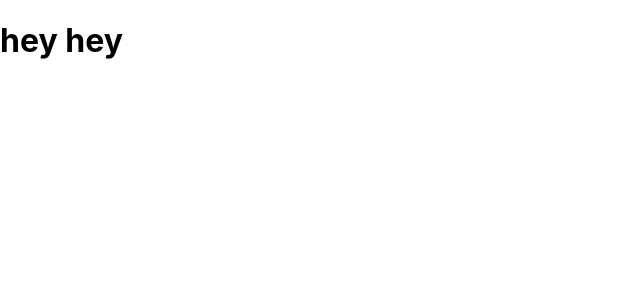
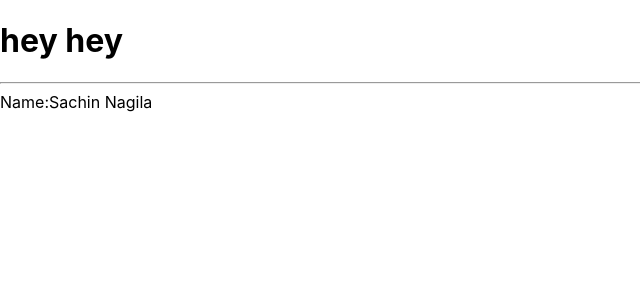
Before and after one commit to snagila/My-react-app, a React (Create React App) app: page / in a window 1280 px wide. Shown: the top 300 px of the page, without its empty margins (0-640 px from the left). Built offline with nearby package versions, Linux system fonts and the light colour scheme.

Commit message:
1st component created

```diff
--- a/src/App.js
+++ b/src/App.js
@@ -1,9 +1,12 @@
 import "./App.css";
+import Profile from "./UserComponent.jsx";
 
 const App = () => {
   return (
     <>
       <h1>hey hey</h1>
+      <hr />
+      <Profile />
     </>
   );
 };
--- /dev/null
+++ b/src/UserComponent.jsx
@@ -0,0 +1,8 @@
+const Profile = () => {
+  return (
+    <>
+      <div>Name:Sachin Nagila</div>
+    </>
+  );
+};
+export default Profile;
```
